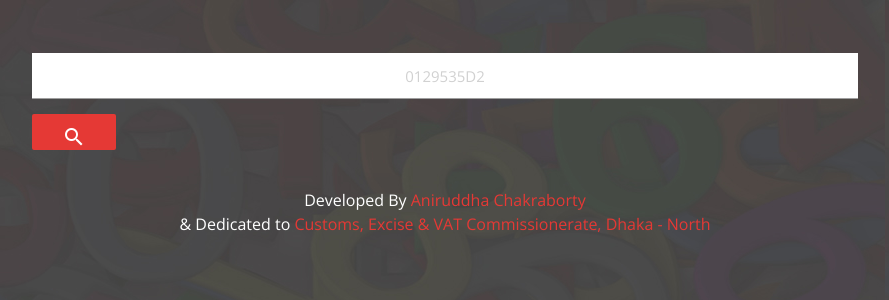
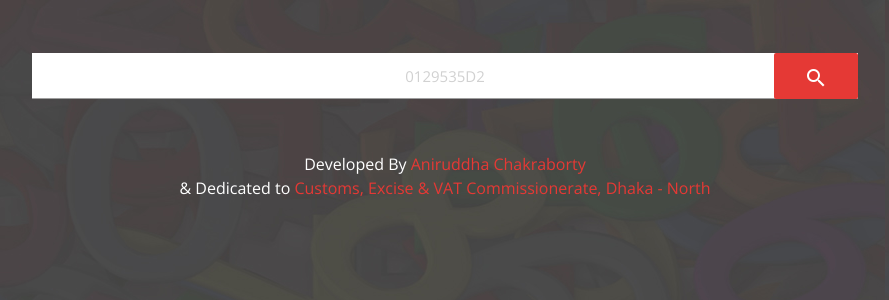
Before and after one commit to aniruddha-chakraborty/VatApi, a PHP site: page /tutionibd/index.php in a window 1280 px wide. Shown: the top 300 px of the page, without its empty margins (195-1084 px from the left). Run offline with PHP 8.4, Linux system fonts and the light colour scheme.

Commit message:
stylesheet updated

```diff
--- a/css/style.css
+++ b/css/style.css
@@ -108,7 +108,7 @@ p{
 	position: relative;
 }
 
-.search-wrapper a{
+.search-wrapper button.btn{
 	position: absolute;
 	top: 0;
 	right: 0;
```
